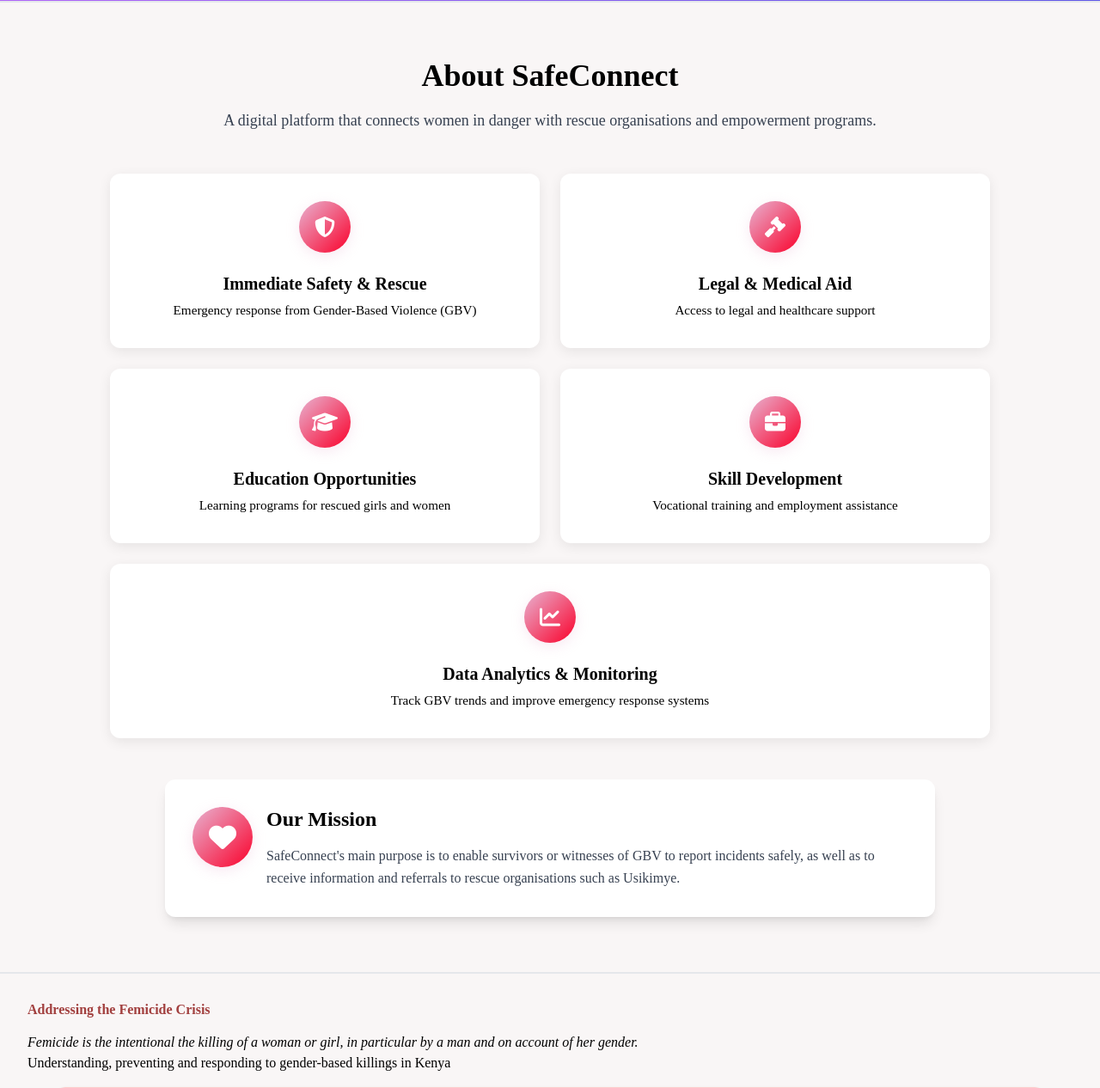
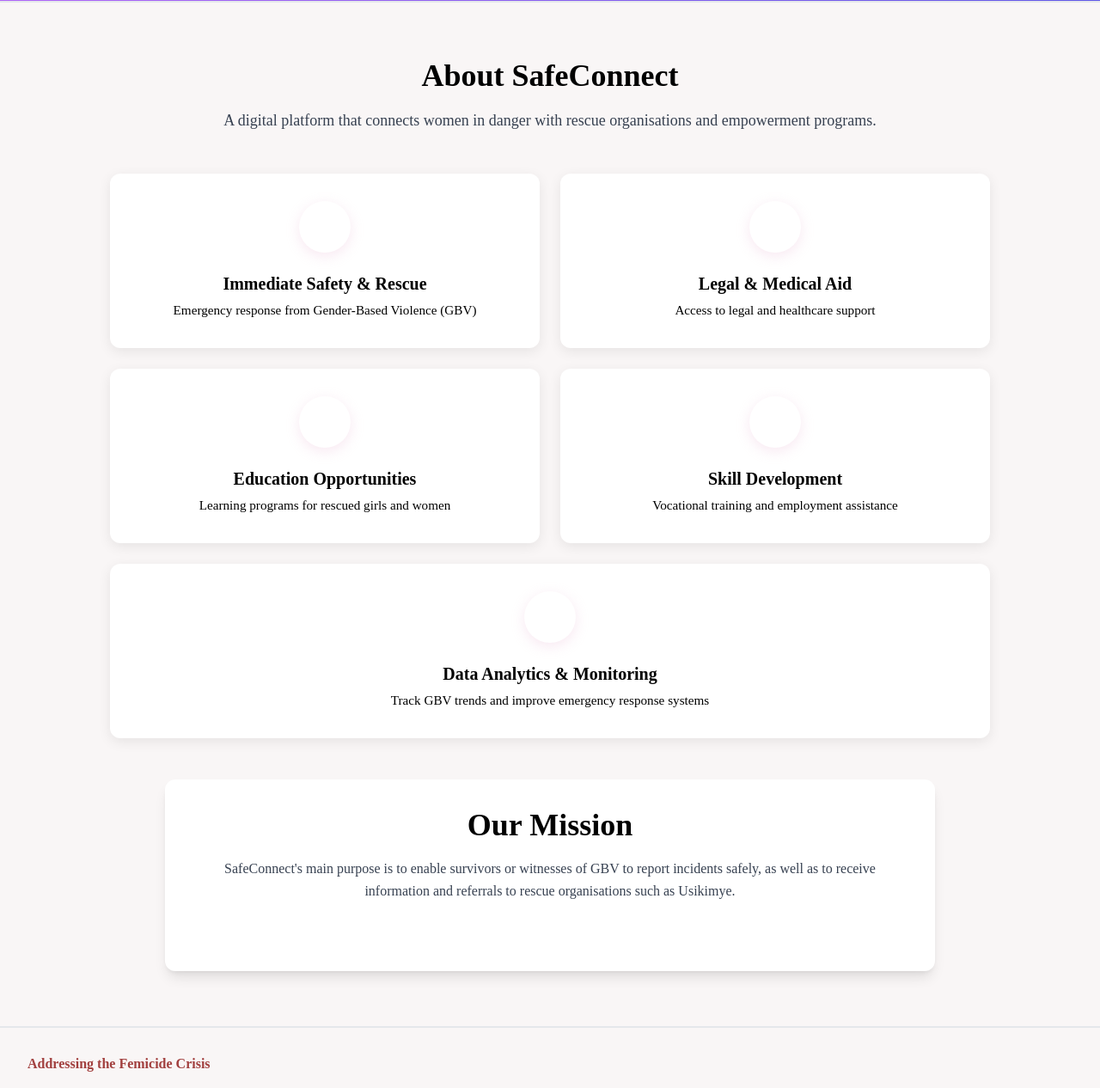
Before and after one commit to vlmwangi/Final-project, a Flask app: page / in a window 1280 px wide. Shown: the part 863-2129 px from the top of the page at 86% size. Run offline with Flask 3, Linux system fonts and the light colour scheme; some libraries are stand-ins or nearby versions.

Commit message:
Updated index.html

```diff
--- a/static/css/style.css
+++ b/static/css/style.css
@@ -246,7 +246,6 @@ h1, h2, h3, h4, h5, h6 {
 .about-icon {
   width: 60px;
   height: 60px;
-  background: linear-gradient(135deg, var(--primary), var(--secondary));
   border-radius: 50%;
   display: flex;
   align-items: center;
--- a/templates/index.html
+++ b/templates/index.html
@@ -110,41 +110,31 @@
             <!-- Focus Areas Grid -->
             <div class="max-w-5xl mx-auto grid md:grid-cols-2 gap-6 mb-12">
                 <div class="about-card">
-                    <div class="about-icon">
-                        <i class="fa fa-shield-alt"></i>
-                    </div>
+                    <div class="about-icon"></div>
                     <h4>Immediate Safety & Rescue</h4>
                     <p>Emergency response from Gender-Based Violence (GBV)</p>
                 </div>
 
                 <div class="about-card">
-                    <div class="about-icon">
-                        <i class="fa fa-gavel"></i>
-                    </div>
+                    <div class="about-icon"></div>
                     <h4>Legal & Medical Aid</h4>
                     <p>Access to legal and healthcare support</p>
                 </div>
 
                 <div class="about-card">
-                    <div class="about-icon">
-                        <i class="fa fa-graduation-cap"></i>
-                    </div>
+                    <div class="about-icon"></div>
                     <h4>Education Opportunities</h4>
                     <p>Learning programs for rescued girls and women</p>
                 </div>
 
                 <div class="about-card">
-                    <div class="about-icon">
-                        <i class="fa fa-briefcase"></i>
-                    </div>
+                    <div class="about-icon"></div>
                     <h4>Skill Development</h4>
                     <p>Vocational training and employment assistance</p>
                 </div>
 
                 <div class="about-card md:col-span-2">
-                    <div class="about-icon">
-                        <i class="fa fa-chart-line"></i>
-                    </div>
+                    <div class="about-icon"> </div>
                     <h4>Data Analytics & Monitoring</h4>
                     <p>Track GBV trends and improve emergency response systems</p>
                 </div>
@@ -152,12 +142,9 @@
 
             <!-- Mission Statement -->
             <div class="max-w-4xl mx-auto bg-white p-8 rounded-xl shadow-lg">
-                <div class="flex items-start gap-4">
-                    <div class="about-icon-large">
-                        <i class="fa fa-heart"></i>
-                    </div>
+                <div class="text-center mb-12">
                     <div>
-                        <h3 class="text-2xl font-bold mb-3">Our Mission</h3>
+                        <h3 class="text-4xl font-bold mb-4">Our Mission</h3>
                         <p class="text-gray-700 leading-relaxed">
                             SafeConnect's main purpose is to enable survivors or witnesses of GBV to report incidents safely, as well as to receive information and referrals to rescue organisations such as Usikimye.
                         </p>
```
